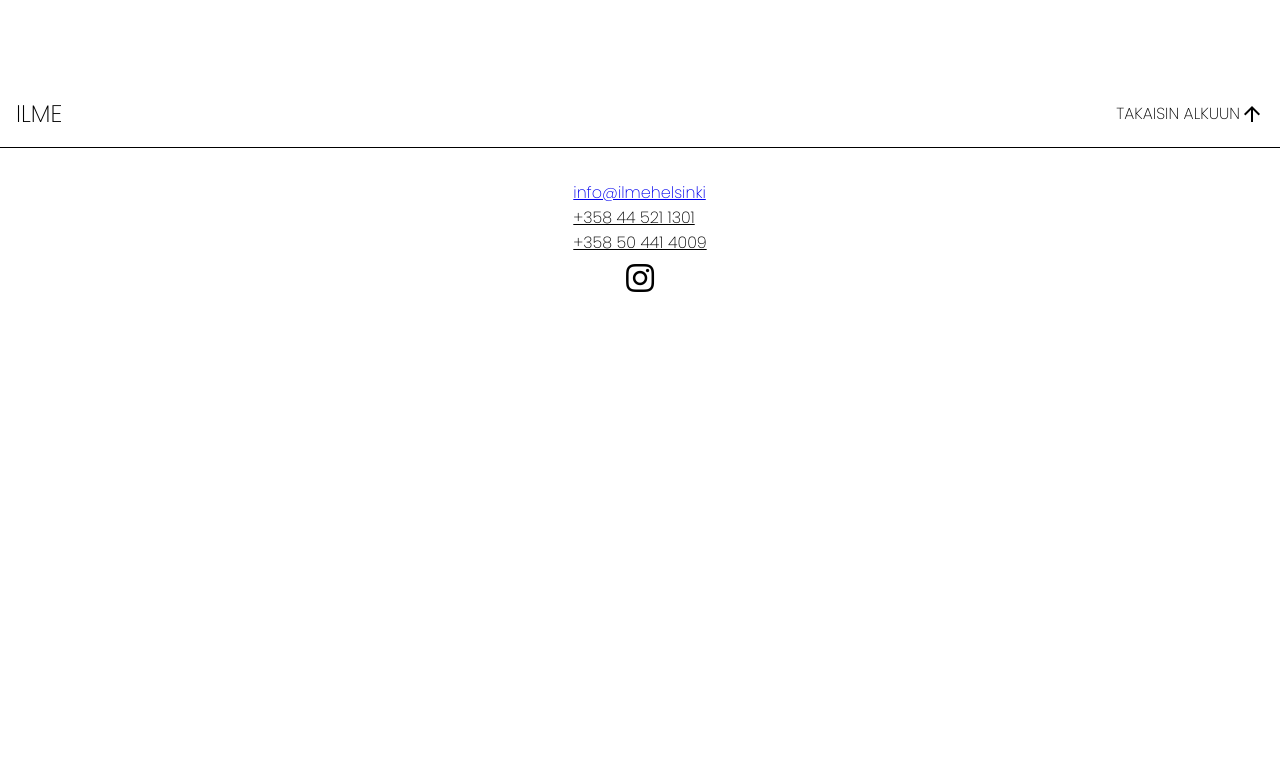
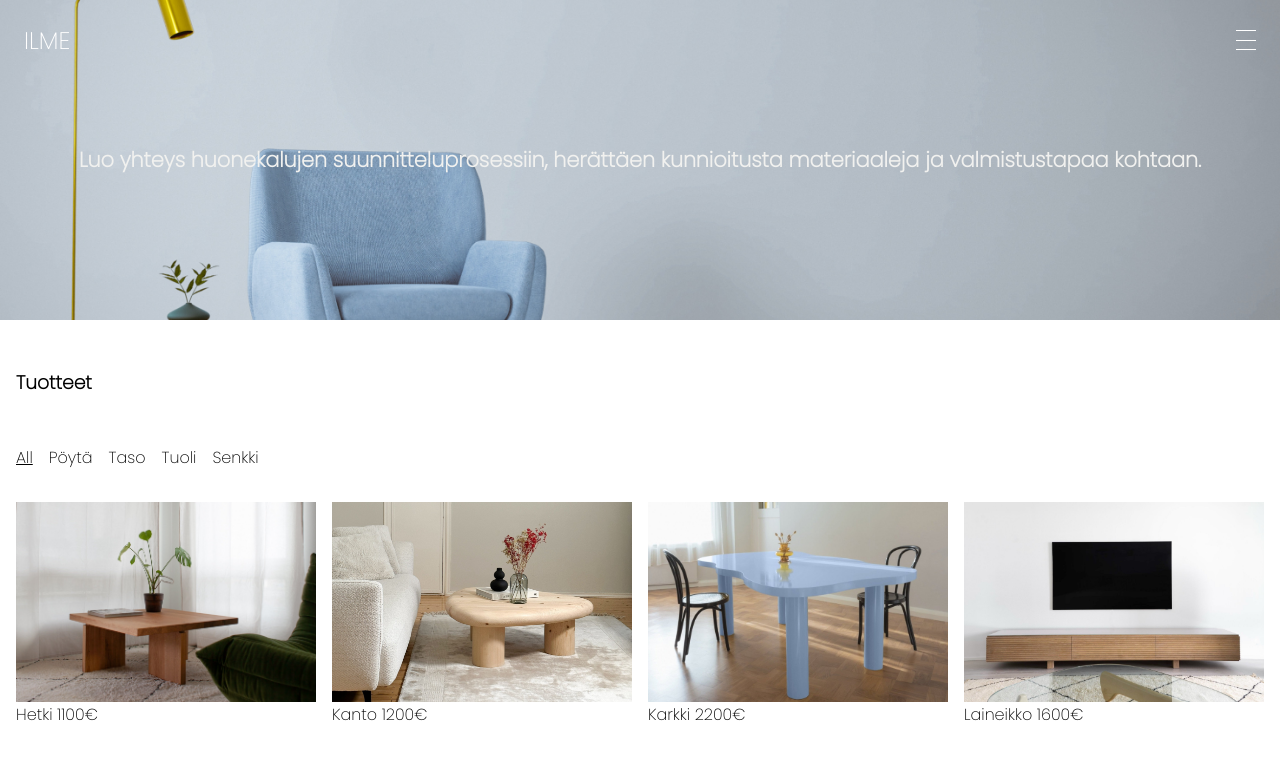
Before and after one commit to JuanFuentes20/ilmehelsinki-new, a React (Create React App) app: page /ilmehelsinki-new/collection in a window 1280 px wide. Before the commit this address had no page. Shown: the top 757 px of the page. Built offline with nearby package versions, Linux system fonts and the light colour scheme.

Commit message:
about us and collection page re-done

```diff
--- a/src/App.js
+++ b/src/App.js
@@ -1,36 +1,8 @@
 import BackgroundVideo from "./components/BackgroundVideo";
-import OurFavoriteCollection from "./components/OurFavoritecollection";
-import FavouriteCollection from "./components/FavouriteCollection";
-import {useNavigate} from 'react-router-dom'
 import LandingContent from "./components/LandingContent";
 
 
-function App({items, blogs, scroll}) {
-
-  const navigate = useNavigate()
-  const handleBuy = (item) => {
-      console.log("Tilaa")
-      navigate(`/tuote/${item.id}`)
-      window.scrollTo(0, 0);
-  }
-
-
-
-/* OLD
-<div className="App">
-      <Navbar scrollToSection={scrollToSection}/>
-      <LandingItem/>
-      <div className="container">
-      <OurFavoriteCollection />
-      <FavouriteCollection items={items} handleBuy={handleBuy}/>
-      </div>
-      {<AboutUs blogs={blogs}/>}
-      <div className="container">
-      <Footer scrollToSection={scrollToSection}/>
-      </div>
-      </div>
-*/
-
+function App() {
 
   return (
     <div className="App">
--- a/src/components/AboutUs.js
+++ b/src/components/AboutUs.js
@@ -27,6 +27,24 @@ export default function AboutUs({blogs}) {
         <div className="about-us">
             <div className="about-hero">
                 <img className="about-us-image" alt="Kanto" src={process.env.PUBLIC_URL + "/images/kanto.jpeg"}/>
+                <p>Käsintehtyjen huonekalujen valmistus luo ainutlaatuisen yhteyden työhön. Se herättää arvostusta käytettyjä materiaaleja ja valmistusprosessia kohtaan, muuttaen jokaisen huonekalun kotisi henkilökohtaiseksi tarinaksi.</p>
+            </div>
+            <div className="about-main">
+                <img className="collab-image reveal" alt="Yhteiskuva" src={process.env.PUBLIC_URL + "/images/yhteiskuva.jpeg"}/>
+                <p className="reveal">Ilme on Helsinkiläinen design studio, joka tuottaa ainutlaatuisia huonekaluja inspiroiviin kohtauspaikkoihin kotona, toimistoissa ja julkisissa tiloissa. Omaperäiset ja rohkeat muodot näkyvät tuotteissamme. Valmistamme huonekaluja sekä taide-esineitä Ilmeen omalla verstaalla Helsingissä. Toteutamme myös mittatilaustöitä ja suurempia kokonaisuuksia. Näistä lisää alempana kohdassa projektit.</p>
+            </div>
+            <div className="articles">
+                <p className="reveal">"Jokaisen huonekalun laatu on pehmeä ja luonnollinen. Voit nähdä, kuinka ainutlaatuinen jokainen kappale on, tehden jokaisesta myytävästä tuotteesta erityisen."</p>
+                <div className="article-images reveal">
+                    <div className="article">
+                    <p>Elle decoration</p>
+                    <img src= {process.env.PUBLIC_URL + "/images/artikkeli1.jpeg"} alt="Elle decoration"/>
+                    </div>
+                    <div className="article">
+                        <p>Deko</p>
+                        <img src= {process.env.PUBLIC_URL + "/images/artikkeli2.jpeg"} alt="Deko"/>
+                    </div>
+                </div>
             </div>
         </div>
     )
--- a/src/components/AppRouter.js
+++ b/src/components/AppRouter.js
@@ -4,6 +4,7 @@ import AboutUs from './AboutUs'
 import Navbar from './Navbar'
 import Footer from './Footer'
 import NoPage from '../Pages/NoPage'
+import Collection from './Collection'
 import OrderPage from '../Pages/OrderPage'
 import { useState, useEffect } from 'react'
 import data from '../db.json'
@@ -42,20 +43,39 @@ export default function AppRouter() {
 
     const handleScroll = () => {
         const currentScrollY = window.scrollY;
-        if (currentScrollY > 200) {
+        if (currentScrollY > 20) {
             setScroll(true);
         } else {
             setScroll(false);
         }
     };
 
+    function reveal() {
+      var reveals = document.querySelectorAll(".reveal");
+
+      for (var i = 0; i < reveals.length; i++) {
+        var windowHeight = window.innerHeight;
+        var elementTop = reveals[i].getBoundingClientRect().top;
+        var elementVisible = 70;
+
+        if (elementTop < windowHeight - elementVisible) {
+          reveals[i].classList.add("active");
+        } else {
+          reveals[i].classList.remove("active");
+        }
+      }
+    }
+
   useEffect(() => {
     window.addEventListener("scroll", handleScroll, { passive: true });
     setItems(items => data.data.items)
     setBlogs(blogs => data.data.blogs)
+    window.addEventListener("scroll", reveal);
 
-    return () => window.removeEventListener("scroll", handleScroll);
-
+    return () => {
+      window.removeEventListener("scroll", handleScroll)
+      window.removeEventListener("scroll", reveal)
+    }
   }, [])
   return (
     <BrowserRouter basename='/ilmehelsinki-new'>
@@ -63,6 +83,7 @@ export default function AppRouter() {
       <Routes>
         <Route exact path='/' element={<Home items={items} blogs={blogs} scroll={scroll}/>} />
         <Route path='/about-us' element={<AboutUs />} />
+        <Route path='/collection' element={<Collection items={items}/>}/>
         <Route path="/tuote/:id" element={<OrderPage items={items} />} />
         <Route path="*" element={<NoPage />} />
       </Routes>
--- /dev/null
+++ b/src/components/Collection.js
@@ -0,0 +1,64 @@
+import React, { useState, useEffect } from "react"
+import { useNavigate } from "react-router-dom"
+
+export default function Collection({items}) {
+    const navigate = useNavigate()
+    const [activeFilter, setActiveFilter] = useState("All")
+
+    useEffect(()=> {
+        const filters = document.querySelectorAll(".filter")
+        filters.forEach(filter => {
+            filter.style.textDecoration = "none"
+            if(filter.innerHTML === activeFilter){
+                filter.style.textDecoration = "underline"
+            }
+        })
+
+    }, [activeFilter])
+    let uniqueCategories = Array.from(new Set(items.map(item => item.category)));
+    uniqueCategories.unshift("All")
+
+
+    const handleBuy = (item) => {
+        console.log("Tilaa")
+        navigate(`/tuote/${item.id}`)
+        window.scrollTo(0, 0);
+    }
+
+    const handleFilterClick = (event, category) => {
+        event.preventDefault();
+        setActiveFilter(category);
+    };
+    return (
+        <div className="collection">
+            <div className="collection-hero">
+                <img className="about-us-image" alt="Kuva nojatuolista" src={process.env.PUBLIC_URL + "/images/furnitures.jpg"}/>
+                <p>Luo yhteys huonekalujen suunnitteluprosessiin, herättäen kunnioitusta materiaaleja ja valmistustapaa kohtaan.</p>
+            </div>
+            <div className="accessibility">
+                <h3>Tuotteet</h3>
+                <div className="filters">
+                    {uniqueCategories.map(category => {
+                        return <button className="filter" key={category} onClick={(event) => handleFilterClick(event, category)}>{category}</button>
+                    })}
+                </div>
+            </div>
+            <div className="product-list">
+            {items.map(item => {
+                return (activeFilter === "All" || item.category === activeFilter) &&
+                     (
+                        <div className="product" key={item.id}>
+                            <div className="product-img">
+                                <img src={process.env.PUBLIC_URL + item.posterImg} alt={item.name}/>
+                                <div className="overlay">
+                                <button className="buy-button" onClick={() => handleBuy(item)}>Tilaa</button>
+                                </div>
+                            </div>
+                            <p>{item.name} {item.price}€</p>
+                </div>)
+
+            })}
+            </div>
+        </div>
+    )
+}
--- a/src/components/FavouriteCollection.js
+++ /dev/null
@@ -1,20 +0,0 @@
-import React from "react"
-
-export default function FavouriteCollection({ handleBuy ,items}) {
-
-    return (
-        <div className="favourite-collection">
-            {items.map(item => {
-                return (
-                <div className="favourite-item" key={item.id}>
-                    <div><img src={process.env.PUBLIC_URL + item.posterImg} alt={item.name}/></div>
-                    <p>{item.name} {item.price}€</p>
-                    <div className="overlay">
-                        <button className="buy-button" onClick={() => handleBuy(item)}>Tilaa</button>
-                    </div>
-
-                </div>)
-            })}
-        </div>
-    )
-}
--- a/src/components/Footer.js
+++ b/src/components/Footer.js
@@ -1,4 +1,4 @@
-export default function Footer({scrollToSection}) {
+export default function Footer() {
 
     return (
         <footer>
--- a/src/components/LandingContent.js
+++ b/src/components/LandingContent.js
@@ -11,28 +11,28 @@ const LandingContent = () => {
 
     return (
         <div className='landing'>
-            <div className='product-tag'>
+            <div className='product-tag reveal'>
                 <p>Käsityönä valmistetut huonekalut, joissa yhdistyvät ajaton pohjoismainen muotoilu ja kestävät materiaalit.</p>
             </div>
             <div className='categories'>
-                <div className='category'>
+                <div className='category reveal'>
                     <img alt='Pöydät kategoria' src={process.env.PUBLIC_URL + "/images/karkki3.jpeg"}/>
                     <p>Pöydät</p>
                 </div>
-                <div className='category'>
+                <div className='category reveal'>
                     <img alt='Tuolit kategoria' src={process.env.PUBLIC_URL + "/images/rockstar.jpeg"}/>
                     <p>Tuolit</p>
                 </div>
-                <div className='category'>
+                <div className='category reveal'>
                     <img alt='Senkit kategoria' src={process.env.PUBLIC_URL + "/images/senkki1.jpeg"}/>
                     <p>Senkit</p>
                 </div>
-                <div className='category'>
+                <div className='category reveal'>
                     <img alt='Tasot kategoria' src={process.env.PUBLIC_URL + "/images/laineikko4.jpeg"}/>
                     <p>Tasot</p>
                 </div>
             </div>
-            <div className='subscription'>
+            <div className='subscription reveal'>
                 <h3>Tilaa</h3>
                 <p>Liity sähköpostilistallemme saadaksesi uutisia ja päivityksiä.</p>
                 <form>
--- a/src/components/Navbar.js
+++ b/src/components/Navbar.js
@@ -2,6 +2,11 @@ import {useNavigate} from 'react-router-dom'
 
 export default function Navbar({scrollToSection, scroll}) {
     const navigate = useNavigate()
+    const navigateTo = (path) => {
+        navigate(path);
+        window.scrollTo(0, 0); // Scroll to the top of the page
+        displayMenu()
+    };
 
     const displayMenu = () => {
         const menu = document.querySelector(".hamburger-navbar-links")
@@ -16,9 +21,9 @@ export default function Navbar({scrollToSection, scroll}) {
                 <h2>ILME</h2>
                 <div className="navbar-links">
                     <ul>
-                        <li><a href={window.location} style={{ textDecoration: 'none', color: 'white'}}>Koti</a></li>
-                        <li onClick={() => scrollToSection(".collection")}>Tuotteet</li>
-                        <li onClick={() => navigate("/about-us")}>Meistä</li>
+                        <li><a href="/ilmehelsinki-new" style={{ textDecoration: 'none', color: 'white'}}>Koti</a></li>
+                        <li onClick={() => navigateTo("/collection")}>Tuotteet</li>
+                        <li onClick={() => navigateTo("/about-us")}>Meistä</li>
                         <li onClick={() => scrollToSection(".contacts")}>Yhteystiedot</li>
                     </ul>
                 </div>
@@ -30,9 +35,9 @@ export default function Navbar({scrollToSection, scroll}) {
             </div>
             <div className="hamburger-navbar-links">
                 <ul>
-                    <li><a href={window.location} style={{ textDecoration: 'none', color: 'white'}}>Koti</a></li>
-                    <li onClick={() => scrollToSection(".collection")}>Tuotteet</li>
-                    <li onClick={() => navigate("/about-us")}>Meistä</li>
+                    <li><a href="/ilmehelsinki-new" style={{ textDecoration: 'none', color: 'white'}}>Koti</a></li>
+                    <li onClick={() => navigateTo("/collection")}>Tuotteet</li>
+                    <li onClick={() => navigateTo("/about-us")}>Meistä</li>
                     <li onClick={() => scrollToSection(".contacts")}>Yhteystiedot</li>
                 </ul>
             </div>
--- a/src/db.json
+++ b/src/db.json
@@ -29,7 +29,7 @@
                 "summaryTitle": "Sohvapöytä Japanilaisella kosketuksella",
                 "summary": "Massiivitammesta Helsingissä valmistettu sohvapöytä tuo kotiin Japanilaista kulttuuria.",
                 "description": "Hetki pöydän muotokieli on saanut vaikutteita japanilaisesta muotoilusta. Levymäisten jalkojen sijoittelun vuoksi pöytä saa erilaisen ilmeen eri suunnista katsottaessa. Pöytä valmistetaan massiivitammesta käsityönä Helsingissä.",
-                "category": "Sohvapöytä",
+                "category": "Pöytä",
                 "price": 1100,
                 "posterImg": "/images/Hetki.jpeg",
                 "productImages": ["/images/Hetki.jpeg","/images/hetki2.jpeg","/images/hetki3.jpeg"],
@@ -45,7 +45,7 @@
                 "summaryTitle": "Pehmeästi muotoiltu sohvapöytä",
                 "summary": "Kanto valmistetaan kuusesta. Paksu kuusiparru kuivataan uunissa useita viikkoja ennen kun sitä voidaan käyttää Kantopöydän valmistuksessa.",
                 "description": "Kanto valmistetaan kuusesta. Paksu kuusiparru kuivataan uunissa useita viikkoja ennen kun sitä voidaan käyttää Kantopöydän valmistuksessa. Pehmeä muotoilu on toteutettu veistämällä sekä hiomalla. Kanto valmistetaan käsityönä tilauksesta Helsingissä. Jokainen Kanto on uniikki.",
-                "category": "Sohvapöytä",
+                "category": "Pöytä",
                 "price": 1200,
                 "posterImg": "/images/kanto.jpeg",
                 "productImages": ["/images/kanto.jpeg","/images/kanto1.jpeg","/images/kanto2.jpeg","/images/kanto3.jpeg"],
@@ -61,7 +61,7 @@
                 "summaryTitle": "Leikittelevä ja tukeva ruokapöytä",
                 "summary": "Muodoltaan jännittävä ruokapöytä lukuisilla värivaihtoehdoilla tuo arkeen piristystä.",
                 "description": "Pöydän leikittelevä muoto on jännittävä ja silti siinä on säilytetty perinteisen suorakulmaisen pöydän käytännöllisyys. Pöydän kansi valmistetaan MDF-levystä ja jalat teräksestä. Pöydän saa lukuisilla eri väreillä ja kahdessa eri koossa. Värivaihtoehtoihin pääset tutustumaan alla olevasta painikkeesta.",
-                "category": "Ruokapöytä",
+                "category": "Pöytä",
                 "price": 2200,
                 "models": [
                     {
@@ -89,7 +89,7 @@
                 "name": "Laineikko",
                 "summaryTitle":"Moderni ja minimalistinen Tv-taso",
                 "summary":"Laineikko valmistetaan massiivitammesta. Tv-tasossa on alaspäin aukeavat ovet, joiden takaa paljastuu säilytystilaa medialaitteille sekä muille olohuoneen tavaroille.",
-                "category": "Tv-taso",
+                "category": "Taso",
                 "description": "Laineikko valmistetaan massiivitammesta. Tv-tasossa on alaspäin aukeavat ovet, joiden takaa paljastuu säilytystilaa medialaitteille sekä muille olohuoneen tavaroille. Tasossa ei ole takaseinää, joka mahdollistaa tv-tason asetuksen seinää vasten myös pistorasioiden kohdalla sekä piilottaa johdot kätevästi tason sisään. Laineikko hinnoitellaan leveyden mukaan",
                 "price": 1600,
                 "posterImg": "/images/Laineikko.jpeg",
@@ -108,7 +108,7 @@
                 "summaryTitle":"Rohkea ja kulmikas nojatuoli",
                 "summary":"Rockstar on suunniteltu tarjoamaan tukea ja mukavuutta. Teräsrungon muodot sekä kulmikkaat vegaani nahkaiset pehmusteet luovat kokonaisuuden, jota on miellyttävä katsoa, mutta myös käyttää.",
                 "description": "Rockstar on suunniteltu tarjoamaan tukea ja mukavuutta. Teräsrungon muodot sekä kulmikkaat vegaani nahkaiset pehmusteet luovat kokonaisuuden, jota on miellyttävä katsoa, mutta myös käyttää.",
-                "category": "Nojatuoli",
+                "category": "Tuoli",
                 "price": 1100,
                 "posterImg": "/images/rockstar.jpeg",
                 "productImages": ["/images/rockstar.jpeg","/images/rockstar1.jpeg","/images/rockstar2.jpeg"],
--- a/src/styles.css
+++ b/src/styles.css
@@ -166,6 +166,18 @@
   }
 
 /*Landing Content*/
+/* For animation transition */
+.reveal {
+    position: relative;
+    transform: translateY(70px);
+    opacity: 0;
+    transition: 1s all ease;
+}
+
+.reveal.active {
+    transform: translateY(0);
+    opacity: 1;
+}
 
 .product-tag {
     background-color: #f1f1ef;
@@ -232,12 +244,193 @@ form button {
     color: white;
 }
   /* About us*/
-  .about-us-image {
-    display: block;
-    max-width: 100%;
+
+
+.about-hero {
+    display: flex;
+    justify-content: center;
+    align-items: center;
+    height: 80vh;
+    position: relative;
+    z-index: -100;
+    margin-bottom: 3rem;
+}
+
+.about-hero p {
+    padding: 2rem;
+    text-align: center;
+    font-size: 1.4rem;
+    font-weight: 900;
+    line-height: 1.5;
+    color: #f1f1ef;
+}
+
+.about-us-image {
+    position: absolute;
+    top: 0;
+    left: 0;
+    height: 100%;
+    object-fit: cover;
+    object-position: center;
+    z-index: -100;
   }
 
 
+.about-main {
+    padding: 2rem;
+}
+
+.about-main p {
+    margin: 2rem 0;
+    font-weight: 600;
+    line-height: 1.8;
+}
+.collab-image {
+    max-width: 80%;
+}
+
+.articles {
+    background-color: #f1f1ef;
+    display: flex;
+    flex-direction: column;
+    gap: 5rem;
+    align-items: center;
+    padding: 2rem;
+}
+
+.articles > p {
+    padding: 0 1rem;
+    font-size: 1.3rem;
+    text-align: center;
+}
+
+.article-images {
+    display: grid;
+    grid-template-columns: 1fr 1fr;
+    column-gap: 1rem;
+}
+
+.article-images img {
+    flex: 1;
+    height: auto;
+}
+
+.article {
+    display: flex;
+    flex-direction: column;
+}
+
+.article p {
+    font-size: 1rem;
+    text-align: center;
+    text-decoration: underline;
+    margin-bottom: 0.5rem;
+}
+
+/*Collection*/
+
+.collection-hero {
+    display: flex;
+    justify-content: center;
+    align-items: center;
+    height: 40vh;
+    position: relative;
+    z-index: -100;
+    margin-bottom: 3rem;
+}
+
+.collection-hero img {
+    width: 100%;
+}
+
+.collection-hero p {
+    padding: 2rem;
+    text-align: center;
+    font-size: 1.3rem;
+    font-weight: 900;
+    line-height: 1.5;
+    color: #f1f1ef;
+}
+
+.accessibility {
+    padding: 0 1rem;
+    display: flex;
+    flex-direction: column;
+    gap: 3rem;
+}
+
+.filters {
+    display: flex;
+    gap: 1rem;
+}
+
+.filter {
+    appearance: none;
+    -webkit-appearance: none;
+    -moz-appearance: none;
+    background: none;
+    color: inherit;
+    border: none;
+    padding: 0;
+    font: inherit;
+    cursor: pointer;
+    outline: inherit;
+}
+
+.product-list {
+    padding: 2rem 1rem;
+    display: grid;
+    grid-template-columns: repeat(auto-fit, minmax(280px, 1fr));
+    grid-auto-rows: 1fr;
+    column-gap: 1rem;
+    row-gap: 2rem;
+}
+
+.product-img {
+    position: relative;
+}
+
+.product img {
+    width: 100%;
+}
+
+.overlay {
+    display: flex;
+    position: absolute;
+    top: 0;
+    left: 0;
+    width: 100%;
+    height: 100%;
+    opacity: 0;
+    background-color: rgba(0,0,0,0.3);
+    transition: opacity 0.3s ease;
+    align-items: center;
+    justify-content: center;
+  }
+
+  .product:hover .overlay{
+    opacity: 1;
+  }
+
+  .buy-button {
+    color: white;
+    font-weight: 800;
+    text-align: center;
+    font-size: 1rem;
+    background-color: rgba(23, 23, 23, 0.8);
+    height: 30px;
+    border-radius: 15px;
+    margin: 5% 5%;
+    padding: 0% 5%;
+    border: none;
+    cursor: pointer;
+    transition: all .2s ease-in-out
+  }
+
+  .buy-button:hover {
+    background-color: rgba(98, 98, 98, 0.6);
+    transform: scale(1.1);
+  }
   /*Footer*/
 
   .footer {
@@ -281,18 +474,3 @@ form button {
     scale: 2;
     cursor: pointer;
   }
-
-  .product-tag p, .categories img, .subscription {
-    animation: fade linear both;
-    animation-timeline: view();
-    animation-range: entry 30% cover 30%;
-  }
-
-  @keyframes fade {
-    from {
-        opacity: 0;
-    }
-    to {
-        opacity: 1;
-    }
-  }
```
Also changed, not shown: public/images/furnitures.jpg (added).
